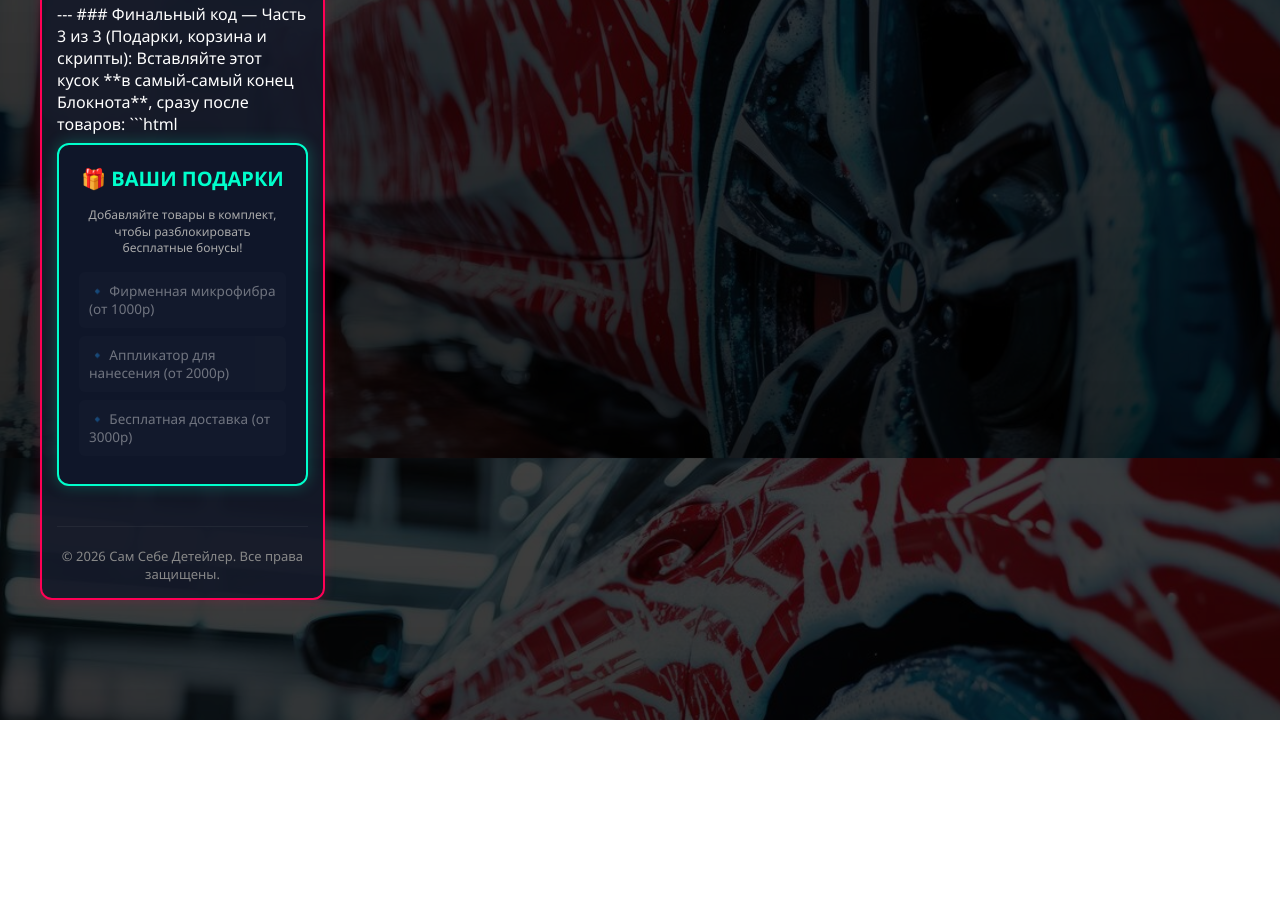
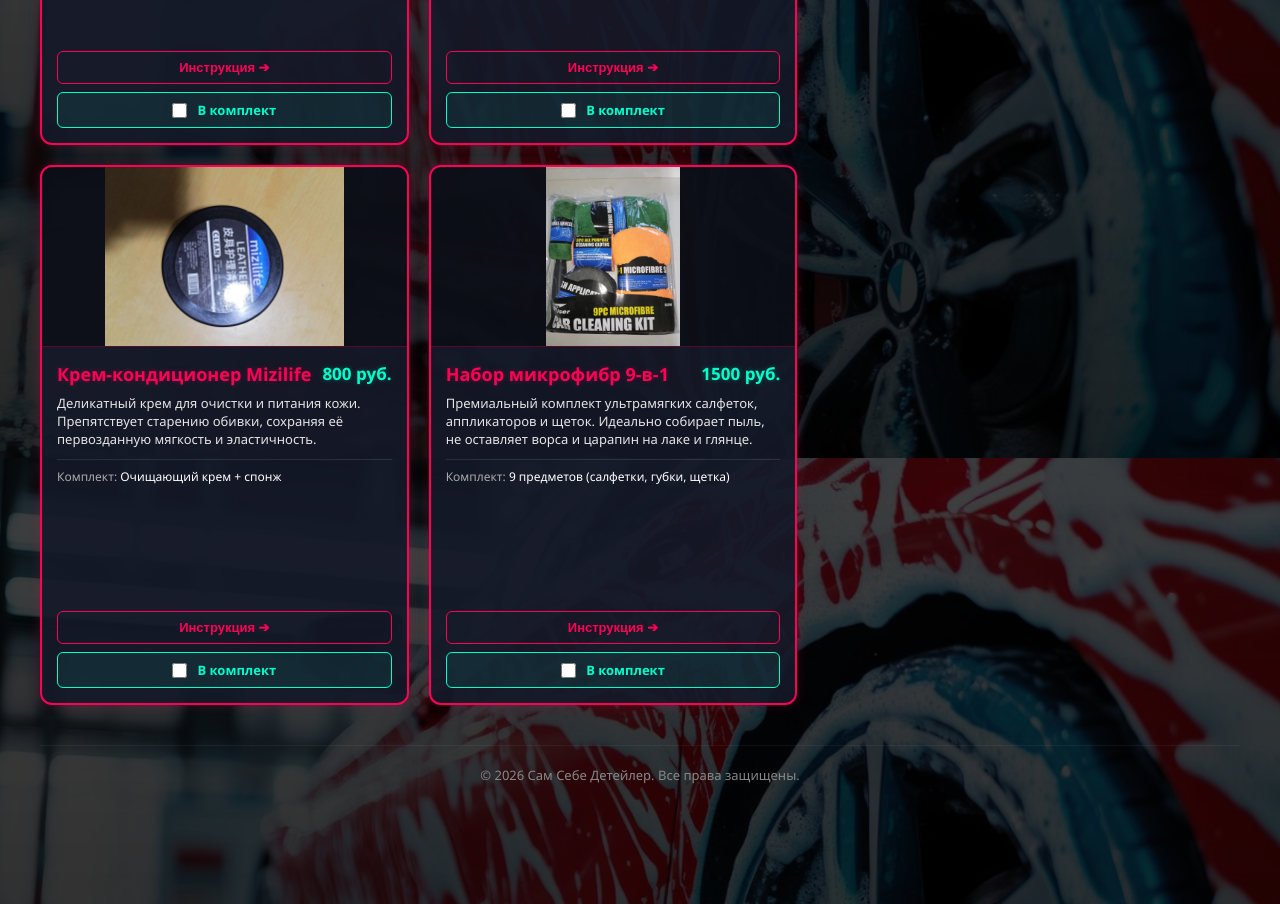
Before and after one commit to Aguares48/sam-sebe-detailer, a plain HTML site: page index.html in a window 1280 px wide. Shown: the part 1142-2046 px from the top of the page. Before the commit the page ends 1862 px from the top, so only its background shows below. Drawn offline with Linux system fonts and the light colour scheme.

Commit message:
Add files via upload

````diff
--- a/index.html
+++ b/index.html
@@ -22,10 +22,7 @@
         .gift-node { display: flex; align-items: center; gap: 10px; background: rgba(255, 255, 255, 0.04); padding: 10px; margin-bottom: 8px; border-radius: 6px; font-size: 13.5px; opacity: 0.4; transition: all 0.3s ease; }
         .gift-node.unlocked { opacity: 1; background: rgba(0, 255, 204, 0.12); border-left: 4px solid #00ffcc; color: #fff; font-weight: 600; }
         .product-card { background: rgba(20, 25, 40, 0.9); border: 2px solid #ff0055; box-shadow: 0 0 12px rgba(255, 0, 85, 0.2); border-radius: 12px; overflow: hidden; display: flex; flex-direction: column; justify-content: space-between; min-height: 540px; }
-
-        /* ИСПРАВЛЕННЫЕ СТИЛИ КАРТИНОК: ТЕПЕРЬ ОНИ НЕ ОБРЕЗАЮТСЯ */
         .product-img { width: 100%; height: 180px; background-size: contain; background-repeat: no-repeat; background-position: center; background-color: rgba(0, 0, 0, 0.4); border-bottom: 1px solid rgba(255, 0, 85, 0.3); }
-
         .card-inner-content { padding: 15px; display: flex; flex-direction: column; height: calc(100% - 180px); justify-content: space-between; flex-grow: 1; }
         .card-header-row { display: flex; justify-content: space-between; align-items: flex-start; gap: 10px; margin-bottom: 8px; }
         .product-title { font-size: 18px; font-weight: bold; color: #ff0055; text-shadow: 0 0 5px rgba(255, 0, 85, 0.3); }
@@ -61,7 +58,6 @@
             Инновационные и премиальные средства для глубокого обновления, реставрации и защиты авто.
         </p>
     </header>
-
     <div class="main-layout">
         <div class="products-grid">
                 <!-- Товар 1: Кварц для кожи -->
@@ -79,7 +75,7 @@
                             </div>
                         </div>
                         <div class="buttons-group">
-                            <button class="btn-instruction" onclick="openModal('Инструкция и описание: Кварц Veteran','ОПИСАНИЕ:\nЗащитный состав профессионального уровня. Создает на поверхности кожи невидимый прочный барьер, который отталкивает воду и грязь, а также защищает от вретного ультрафиолетового излучения, предотвращая потерю цвета.\n\nИНСТРУКЦИЯ ПО ПРИМЕНЕНИЮ:\n1. Тщательно очистите и полностью высушите кожаную поверхность.\n2. Нанесите 5-8 капель состава на специальный аппликатор.\n3. Равномерно распределите средство по поверхности перекрестными движениями.\n4. Через 3 минуты аккуратно располируйте остатки чистой сухой микрофиброй.\n5. Не используйте автомобиль в течение 2-3 часов после нанесения.')">Инструкция ➔</button>
+                            <button class="btn-instruction" onclick="openModal('Инструкция и описание: Кварц Veteran','ОПИСАНИЕ:\nЗащитный состав профессионального уровня. Создает на поверхности кожи невидимый прочный барьер, который отталкивает воду и грязь, а также защищает от вредного ультрафиолетового излучения, предотвращая потерю цвета.\n\nИНСТРУКЦИЯ ПО ПРИМЕНЕНИЮ:\n1. Тщательно очистите и полностью высушите кожаную поверхность.\n2. Нанесите 5-8 капель состава на специальный аппликатор.\n3. Равномерно распределите средство по поверхности перекрестными движениями.\n4. Через 3 минуты аккуратно располируйте остатки чистой сухой микрофиброй.\n5. Не используйте автомобиль в течение 2-3 часов после нанесения.')">Инструкция ➔</button>
                             <label class="add-to-kit">
                                 <input type="checkbox" class="prod-check" data-name="Кварц для кожи Veteran" data-price="1200" onchange="updateCartAndGifts()">
                                 <span>В комплект</span>
@@ -159,7 +155,6 @@
                         </div>
                     </div>
                 </div>
-
                 <!-- Товар 5: Крем-кондиционер Mizilife -->
                 <div class="product-card">
                     <div class="product-img" style="background-image: url('krem.jpg');"></div>
@@ -175,13 +170,40 @@
                             </div>
                         </div>
                         <div class="buttons-group">
----
+                            <button class="btn-instruction" onclick="openModal('Инструкция и описание: Крем Mizilife','ОПИСАНИЕ:\nМягкий очищающий состав, который проникает глубоко в поры кожи, приподнимая и растворяя въевшуюся грязь. Натуральные компоненты кондиционируют кожу, защищая от пересыхания под солнцем.\n\nИНСТРУКЦИЯ ПО ПРИМЕНЕНИЮ:\n1. Перед использованием встряхните флакон.\n2. Нанесите небольшое количество крема непосредственно на комплектный спонж.\n3. Легкими круговыми движениями без сильного давления очистите кожаную поверхность.\n4. При сильных загрязнениях повторите процедуру.\n5. Чистой и влажной микрофиброй удалите остатки средства вместе с грязью, затем протрите насухо.')">Инструкция ➔</button>
+                            <label class="add-to-kit">
+                                <input type="checkbox" class="prod-check" data-name="Крем-кондиционер Mizilife" data-price="800" onchange="updateCartAndGifts()">
+                                <span>В комплект</span>
+                            </label>
+                        </div>
+                    </div>
+                </div>
 
-### Финальный код — Часть 3 из 3 (Подарки, корзина и скрипты):
+                <!-- Товар 6: Набор микрофибр 9-в-1 -->
+                <div class="product-card">
+                    <div class="product-img" style="background-image: url('fibra9.jpg');"></div>
+                    <div class="card-inner-content">
+                        <div>
+                            <div class="card-header-row">
+                                <div class="product-title">Набор микрофибр 9-в-1</div>
+                                <div class="product-price-tag">1500 руб.</div>
+                            </div>
+                            <div class="product-desc">Премиальный комплект ультрамягких салфеток, аппликаторов и щеток. Идеально собирает пыль, не оставляет ворса и царапин на лаке и глянце.</div>
+                            <div class="product-specs">
+                                <div>Комплект: <span>9 предметов (салфетки, губки, щетка)</span></div>
+                            </div>
+                        </div>
+                        <div class="buttons-group">
+                            <button class="btn-instruction" onclick="openModal('Инструкция и описание: Набор 9-в-1','ОПИСАНИЕ:\nУниверсальный детейлинг-набор для комплексного ухода за кузовом и салоном автомобиля. Включает специализированные салфетки для стекол, кузова и интерьера, а также эргономичные аппликаторы для восков и составов.\n\nИНСТРУКЦИЯ ПО ПРИМЕНЕНИЮ:\n1. Разделите салфетки по задачам: используйте оранжевые для протирки панелей, а зеленые — для кузова.\n2. При очистке стёкол используйте салфетку в сухом виде или с минимальным количеством очистителя во избежание разводов.\n3. Круглые аппликаторы используйте для равномерного нанесения защитных восков или полиролей.\n4. Важно: после каждого использования тщательно промывайте микрофибры вручную с жидким мылом или в машинке на деликатном режиме без кондиционера.\n5. Сушите изделия естественным путем вдали от батарей и прямых солнечных лучей.')">Инструкция ➔</button>
+                            <label class="add-to-kit">
+                                <input type="checkbox" class="prod-check" data-name="Набор микрофибр 9-в-1" data-price="1500" onchange="updateCartAndGifts()">
+                                <span>В комплект</span>
+                            </label>
+                        </div>
+                    </div>
+                </div>
+            </div>
 
-Вставляйте этот кусок **в самый-самый конец Блокнота**, сразу после товаров:
-
-```html
             <!-- Боковая панель подарков -->
             <div class="gifts-sidebar">
                 <h2>🎁 Ваши Подарки</h2>
@@ -196,7 +218,7 @@
             <p>&copy; 2026 Сам Себе Детейлер. Все права защищены.</p>
         </div>
     </div>
-
+    <!-- Нижняя закрепленная панель корзины -->
     <div class="sticky-cart">
         <div class="cart-content">
             <div class="cart-stats">Выбрано: <span id="cart-count">0</span> | Сумма: <span id="cart-total">0</span> руб.</div>
@@ -204,6 +226,7 @@
         </div>
     </div>
 
+    <!-- Модальное окно для отображения длинных инструкций -->
     <div class="modal" id="instruction-modal">
         <div class="modal-content">
             <button class="modal-close" onclick="closeModal()">&times;</button>
@@ -213,6 +236,7 @@
     </div>
 
 <script>
+    // Замените этот номер на свой реальный для приема заказов (только цифры)
     const WHATSAPP_PHONE = "79990000000";
 
     function updateCartAndGifts() {
@@ -230,6 +254,7 @@
         document.getElementById('cart-count').innerText = count;
         document.getElementById('cart-total').innerText = total;
 
+        // Подсветка подарков
         document.getElementById('gift-1').classList.toggle('unlocked', total >= 1000);
         document.getElementById('gift-2').classList.toggle('unlocked', total >= 2000);
         document.getElementById('gift-3').classList.toggle('unlocked', total >= 3000);
@@ -286,7 +311,7 @@
         message += `\n💵 *Итоговая сумма:* ${total} руб.`;
 
         const encodedMessage = encodeURIComponent(message);
-        window.open(`https://wa.me/${WHATSAPP_PHONE}?text=${encodedMessage}`, '_blank');
+        window.open(`https://wa.me{WHATSAPP_PHONE}?text=${encodedMessage}`, '_blank');
     }
 </script>
 </body>
````
